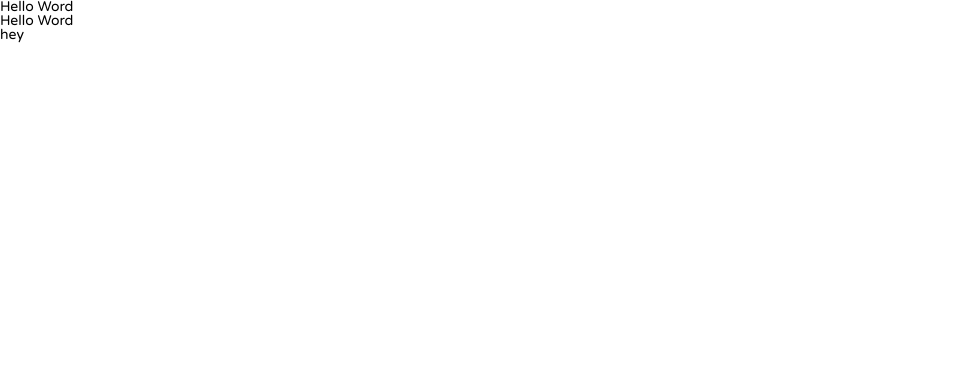
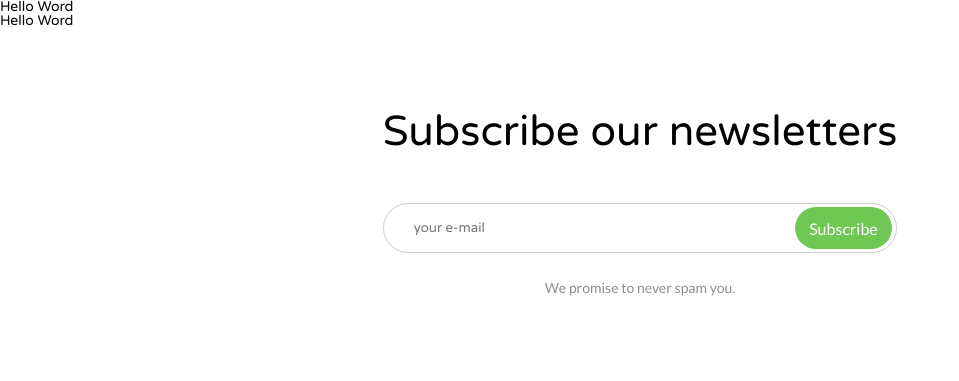
Before and after one commit to tarasgnatkiv/tarasgnatkiv.github.io-New-Providence, a plain HTML site: page index.html in a window 1280 px wide. Shown: the whole page, without its empty margins (0-959 px from the left). Drawn offline with Linux system fonts and the light colour scheme.

Commit message:
added part of footer

```diff
--- a/css/style.css
+++ b/css/style.css
@@ -39,5 +39,57 @@ body { font-family: 'Varela Round', sans-serif; }
 
 
 /* <!---------------- Start Developer 4 ----------------> */
+.subscribe-container {
+  min-height: 350px;
+  display: flex;
+  align-items: center;
+  justify-content: center;
+}
+
+.subscribe-our-newsletters {
+  text-align: center;
+}
+
+.subscribe-name {
+  font-family: "Varela Round";
+  font-size: 42px;
+  font-weight: 400;
+}
+
+.input-container {
+  display: flex;
+  justify-content: space-between;
+  align-items: center;
+  border-radius: 25px;
+  border: solid 1px rgba(0, 0, 0, 0.2);
+  max-width: 562px;
+  height: 50px;
+  margin: 50px 0px 28px 0px;
+  padding: 0 4px 0 0;
+}
+
+.subscribe-button {
+  font-family: "Lato", sans-serif;
+  border-radius: 21px;
+  background-color: #6fc754;
+  width: 134px;
+  height: 42px;
+  color: #ffffff;
+  font-family: "Lato", sans-serif;
+  font-size: 16px;
+  font-weight: 400;
+}
+
+.input-holder {
+  width: 100%;
+  margin: 0 10px 0 30px;
+}
+
+.subscribe-description {
+  font-family: "Lato", sans-serif;
+  font-size: 14px;
+  font-weight: 400;
+  color: #8c8f94;
+}
 
 /* <!---------------- End Developer 4 ----------------> */
--- a/index.html
+++ b/index.html
@@ -34,7 +34,25 @@
 
 
     <!---------------- Start Developer Oleg ---------------->
-    <h1>hey</h1>
+    <footer>
+        <div class="subscribe-container">
+          <div class="subscribe-our-newsletters">
+            <h2 class="subscribe-name">Subscribe our newsletters</h2>
+            <div class="input-container">
+              <label class="input-email" for="email"></label>
+              <input
+                class="input-holder"
+                type="email"
+                id="email"
+                name="email"
+                placeholder="your e-mail"
+              /><button class="subscribe-button">Subscribe</button>
+            </div>
+            <p class="subscribe-description">We promise to never spam you.</p>
+          </div>
+        </div>
+        <div class="footer-about"></div>
+      </footer>
 
     <!---------------- End Developer Oleg ---------------->
 
```
